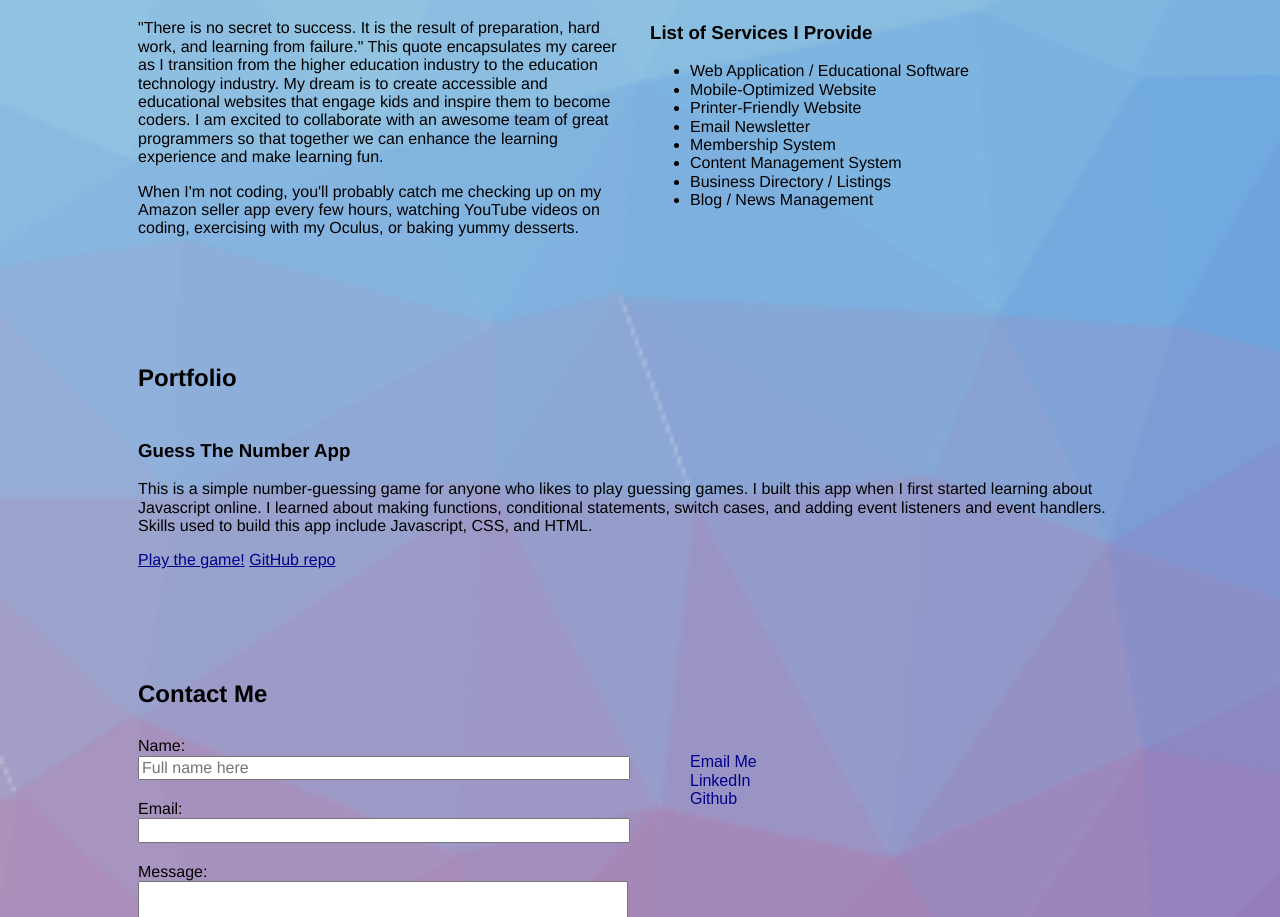
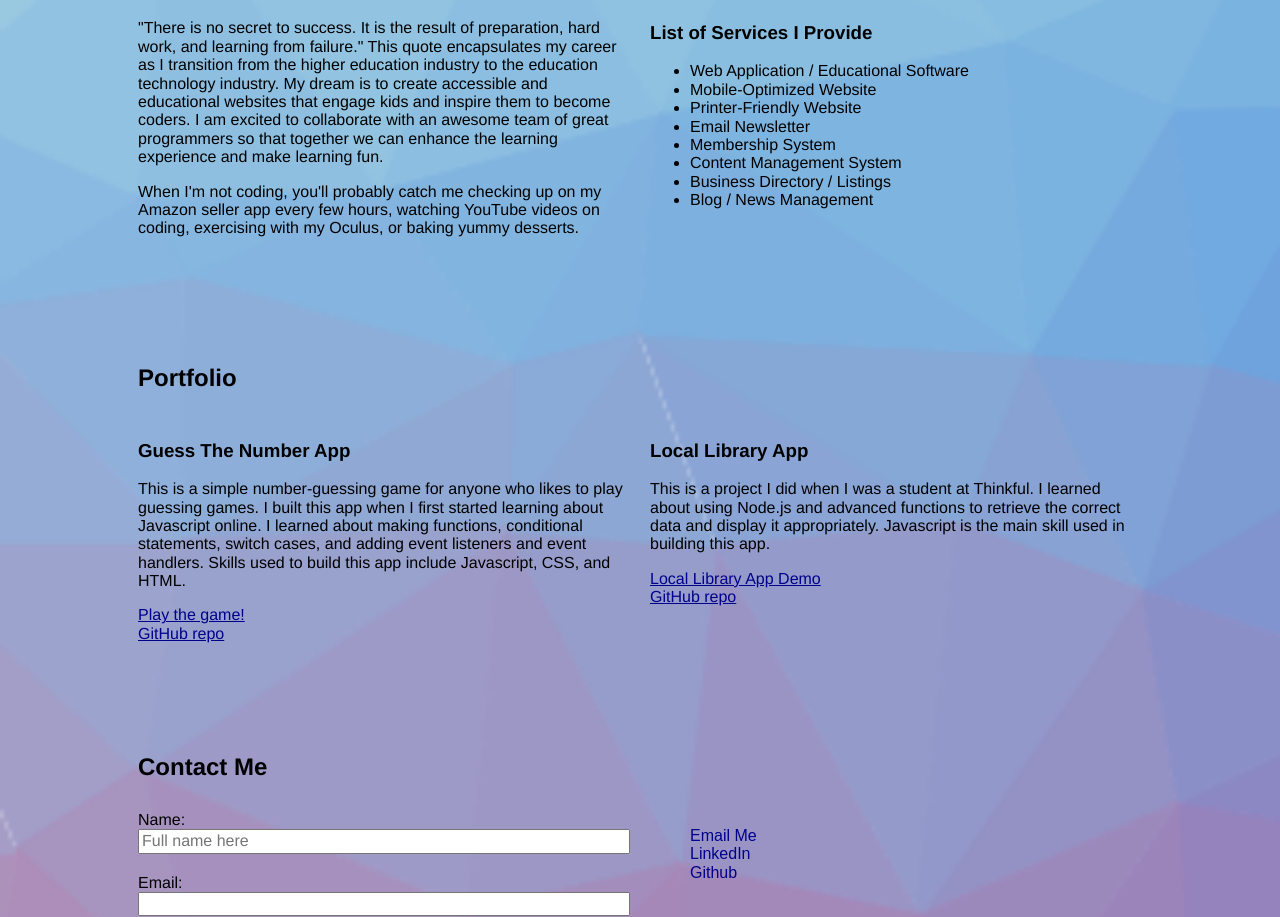
Before and after one commit to PZillah/portfolio, a plain HTML site: page index.html in a window 1280 px wide. Shown: the part 961-1878 px from the top of the page. Drawn offline with nearby package versions, Linux system fonts and the light colour scheme; a script that the page names is missing.

Commit message:
added a project

```diff
--- a/index.html
+++ b/index.html
@@ -43,14 +43,16 @@
             <h1>Hi! I am Priscilla Kung.</h1>
             <p>
               Let me introduce myself. I was born and raised in the Bay Area. In
-             2019, I left San Francisco due to the high cost of living, and yes I
-             was part of the exodus. Currently, I reside in a small and lovely suburban college town in Northern California.
-
+              2019, I left San Francisco due to the high cost of living, and yes,
+              I was part of the "exodus." Currently, I reside in a small and
+              lovely suburban college town in Northern California.
             </p>
             <p>
-              All human beings were created as containers to be filled with something special. When I tap into that something, I am capable of becoming that. At this stage of life, I am a software engineering student at Thinkful boot camp. Watch out world! Priscilla is
-             becoming a software engineer!
-
+              All human beings were created as containers to be filled with
+              something special. When I tap into that something, I am capable of
+              becoming that. At this stage of life, I am a software engineering
+              student at Thinkful boot camp. Watch out world! Priscilla is
+              becoming a software engineer!
             </p>
             <img
               class="img"
@@ -68,15 +70,18 @@
           <div class="item">
             <p>
               "There is no secret to success. It is the result of preparation,
-             hard work, and learning from failure." This quote encapsulates my career as I transition from the higher education industry to the education technology industry. My dream is to create accessible and educational websites that engage kids and inspire them to become coders. I am excited to collaborate with an awesome team of great programmers so that together we can enhance the learning experience and make learning fun.
-
+              hard work, and learning from failure." This quote encapsulates my
+              career as I transition from the higher education industry to the
+              education technology industry. My dream is to create accessible
+              and educational websites that engage kids and inspire them to
+              become coders. I am excited to collaborate with an awesome team of
+              great programmers so that together we can enhance the learning
+              experience and make learning fun.
             </p>
             <p>
               When I'm not coding, you'll probably catch me checking up on my
-             Amazon seller app every few hours, watching YouTube videos on
-             coding, exercising with my Oculus, or baking yummy
-             desserts.
-
+              Amazon seller app every few hours, watching YouTube videos on
+              coding, exercising with my Oculus, or baking yummy desserts.
             </p>
           </div>
           <div class="item">
@@ -102,15 +107,38 @@
           <div class="item">
             <h3>Guess The Number App</h3>
             <p>
-              This is a simple number-guessing game for anyone who likes to play guessing games. I built this app when I first started learning about Javascript online. I learned about making functions,
-             conditional statements, switch cases, and adding event listeners and event handlers. Skills used to build this app include Javascript, CSS, and HTML.
-
+              This is a simple number-guessing game for anyone who likes to play
+              guessing games. I built this app when I first started learning
+              about Javascript online. I learned about making functions,
+              conditional statements, switch cases, and adding event listeners
+              and event handlers. Skills used to build this app include
+              Javascript, CSS, and HTML.
             </p>
             <div>
               <a href="https://pzillah.github.io/Guess-the-number-game/"
                 >Play the game!</a
               >
+              <br />
               <a href="https://github.com/PZillah/Guess-the-number-game"
+                >GitHub repo</a
+              >
+            </div>
+          </div>
+          <div class="item">
+            <h3>Local Library App</h3>
+            <p>
+              This is a project I did when I was a student at Thinkful. I
+              learned about using Node.js and advanced functions to retrieve the
+              correct data and display it appropriately. Javascript is the main
+              skill used in building this app.
+            </p>
+            <div>
+              <a
+                href="https://pzillah.github.io/local-library-project/public/index.html"
+                >Local Library App Demo</a
+              >
+              <br />
+              <a href="https://github.com/PZillah/local-library-project"
                 >GitHub repo</a
               >
             </div>
@@ -131,7 +159,6 @@
                 name="name"
                 placeholder="Full name here"
               />
-
               <label for="user-email">Email:</label>
               <input id="user-email" type="text" name="email" />
 
@@ -170,14 +197,12 @@
     <!--Footer-->
 
     <footer>
-
-
       <div>
         <a href="#top">Back To Top</a>
       </div>
       <div>
-      <p>copyright 2021 | Priscilla Kung</p>
-    </div>
+        <p>copyright 2021 | Priscilla Kung</p>
+      </div>
     </footer>
 
     <script src="script.js"></script>
```
